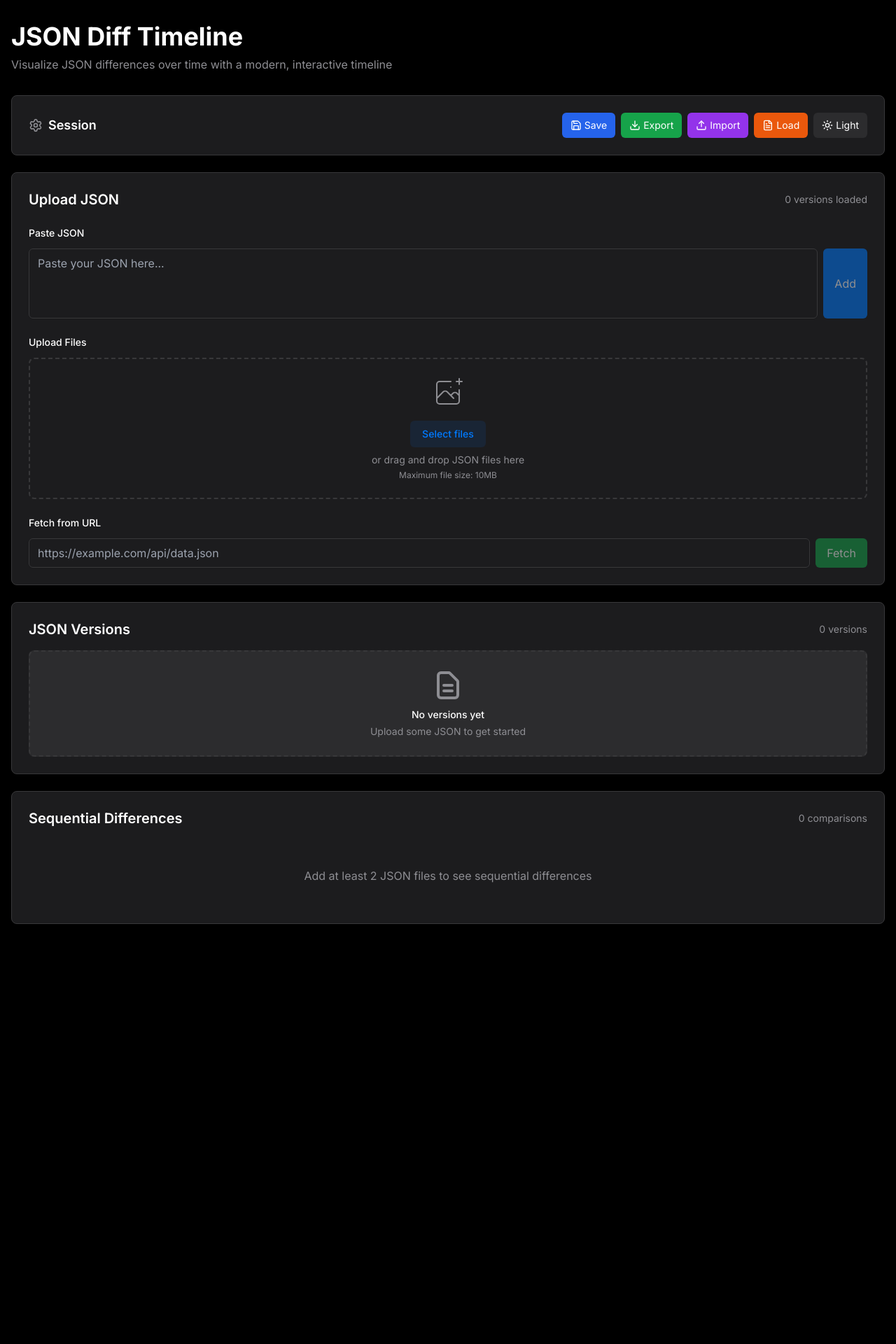
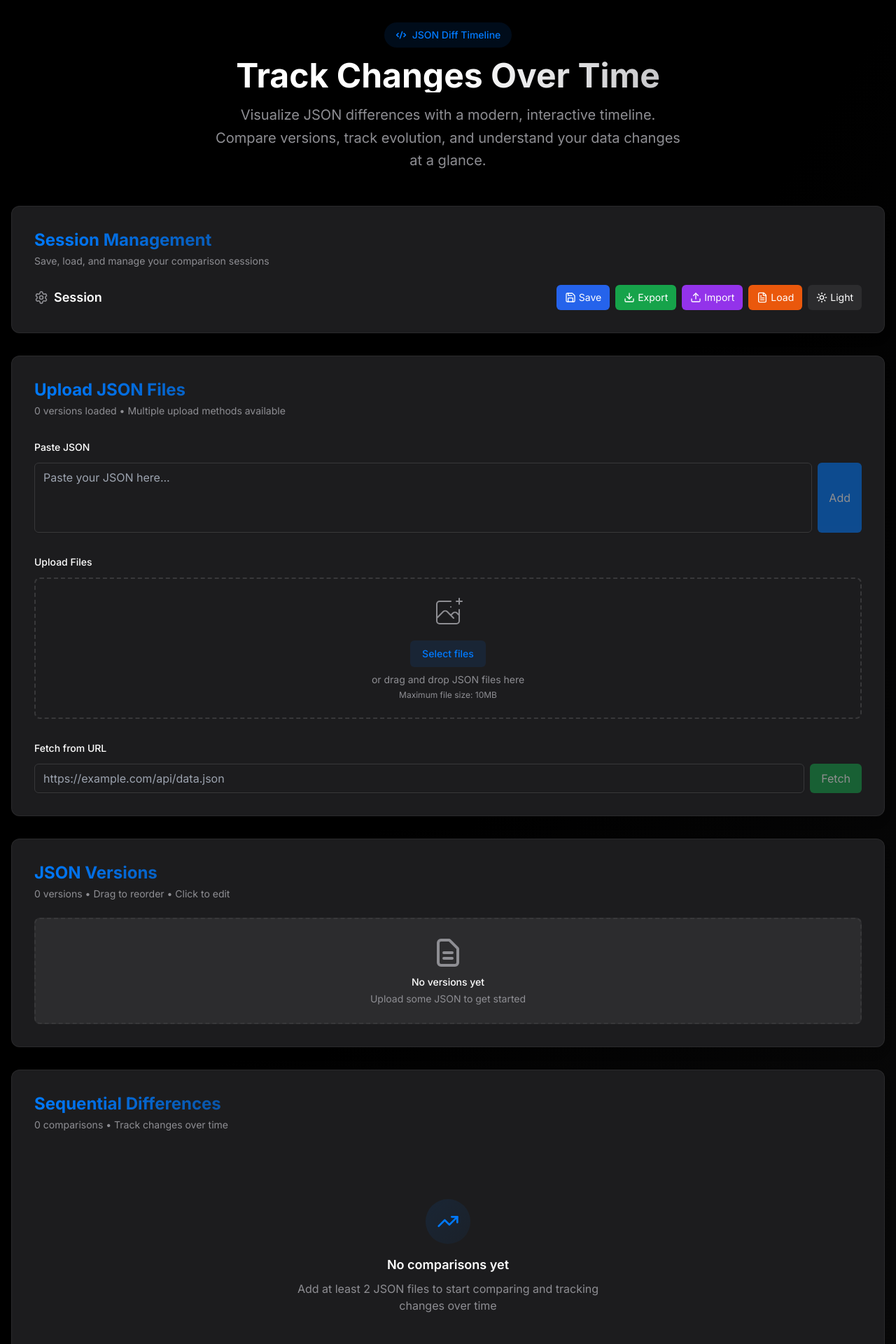
Before and after one commit to beautyfree/diff-few-jsons, a Next.js app: page / in a window 1280 px wide. Shown: the top 1920 px of the page at 70% size. Before the commit the page ends 1352 px from the top, so only its background shows below. Built offline with nearby package versions, Linux system fonts and the light colour scheme.

Commit message:
feat: update

```diff
--- a/app/page.tsx
+++ b/app/page.tsx
@@ -24,14 +24,21 @@ const SessionBar = dynamic(() => import('@/components/SessionBar'), {
 
 export default function HomePage() {
   return (
-    <main className="min-h-screen bg-background">
+    <main className="min-h-screen bg-gradient-to-br from-background via-background to-muted/20">
       <div className="container mx-auto px-4 py-8">
-        <header className="mb-8">
-          <h1 className="text-4xl font-bold text-foreground mb-2">
+        {/* Modern Hero Header */}
+        <header className="mb-12 text-center">
+          <div className="inline-flex items-center gap-2 px-4 py-2 bg-primary/10 text-primary rounded-full text-sm font-medium mb-4">
+            <svg className="w-4 h-4" fill="currentColor" viewBox="0 0 20 20">
+              <path fillRule="evenodd" d="M12.316 3.051a1 1 0 01.633 1.265l-4 12a1 1 0 11-1.898-.632l4-12a1 1 0 011.265-.633zM5.707 6.293a1 1 0 010 1.414L3.414 10l2.293 2.293a1 1 0 11-1.414 1.414l-3-3a1 1 0 010-1.414l3-3a1 1 0 011.414 0zm8.586 0a1 1 0 011.414 0l3 3a1 1 0 010 1.414l-3 3a1 1 0 11-1.414-1.414L16.586 10l-2.293-2.293a1 1 0 010-1.414z" clipRule="evenodd" />
+            </svg>
             JSON Diff Timeline
+          </div>
+          <h1 className="text-5xl font-bold text-foreground mb-4 bg-gradient-to-r from-foreground via-foreground to-muted-foreground bg-clip-text text-transparent">
+            Track Changes Over Time
           </h1>
-          <p className="text-muted-foreground">
-            Visualize JSON differences over time with a modern, interactive timeline
+          <p className="text-xl text-muted-foreground max-w-2xl mx-auto leading-relaxed">
+            Visualize JSON differences with a modern, interactive timeline. Compare versions, track evolution, and understand your data changes at a glance.
           </p>
         </header>
 
@@ -40,7 +47,7 @@ export default function HomePage() {
             <div className="text-muted-foreground">Loading...</div>
           </div>
         }>
-                    <div className="grid gap-6">
+          <div className="grid gap-8 max-w-7xl mx-auto">
             {/* Session Management */}
             <SessionBar />
 
--- a/src/components/SequentialDiffs.tsx
+++ b/src/components/SequentialDiffs.tsx
@@ -1,10 +1,11 @@
 'use client'
 
-import React, { useState, Fragment } from 'react'
+import React, { useState, useMemo } from 'react'
 import { useAppStore } from '@/state/store'
-import { Eye, Split } from 'lucide-react'
+import { Eye, Split, TrendingUp } from 'lucide-react'
 import SideBySideDiff from './SideBySideDiff'
 import UnifiedDiff from './UnifiedDiff'
+import { motion, AnimatePresence } from 'framer-motion'
 
 interface SequentialDiffsProps {
   className?: string
@@ -13,44 +14,68 @@ interface SequentialDiffsProps {
 export default function SequentialDiffs({ className = '' }: SequentialDiffsProps) {
   const { versions } = useAppStore()
   const [viewMode, setViewMode] = useState<'side-by-side' | 'unified'>('unified')
-  const [hideUnchanged, setHideUnchanged] = useState(false)
+  const [hideUnchanged, setHideUnchanged] = useState(true)
 
   // Generate sequential pairs
-  const sequentialPairs = versions.length >= 2
+  const sequentialPairs = useMemo(() =>
+    versions.length >= 2
       ? Array.from({ length: versions.length - 1 }, (_, i) => ({
           versionA: versions[i],
           versionB: versions[i + 1]
         }))
-    : []
-
-
+      : [], [versions]
+  )
 
   return (
-    <div className={`space-y-6 p-6 bg-card rounded-lg shadow-sm border border-border ${className}`}>
-      <div className="flex items-center justify-between">
-        <h2 className="text-xl font-semibold text-foreground">Sequential Differences</h2>
-        <span className="text-sm text-muted-foreground">
-          {Math.max(0, versions.length - 1)} comparison{versions.length !== 2 ? 's' : ''}
-        </span>
+    <div className={`space-y-8 p-8 bg-card rounded-xl shadow-lg border border-border/50 backdrop-blur-sm ${className}`}>
+      {/* Modern Header */}
+      <motion.div
+        initial={{ opacity: 0, y: -20 }}
+        animate={{ opacity: 1, y: 0 }}
+        className="flex items-center justify-between"
+      >
+        <div>
+          <h2 className="text-2xl font-bold text-foreground bg-gradient-to-r from-primary to-primary/60 bg-clip-text text-transparent">
+            Sequential Differences
+          </h2>
+          <p className="text-sm text-muted-foreground mt-1">
+            {Math.max(0, versions.length - 1)} comparison{versions.length !== 2 ? 's' : ''} • Track changes over time
+          </p>
         </div>
+      </motion.div>
 
       {versions.length < 2 ? (
-        <div className="text-center py-8 text-muted-foreground">
-          <p>Add at least 2 JSON files to see sequential differences</p>
+        <motion.div
+          initial={{ opacity: 0, scale: 0.95 }}
+          animate={{ opacity: 1, scale: 1 }}
+          className="text-center py-16"
+        >
+          <div className="w-16 h-16 mx-auto mb-4 rounded-full bg-gradient-to-br from-primary/10 to-primary/5 flex items-center justify-center">
+            <TrendingUp className="w-8 h-8 text-primary" />
           </div>
+          <h3 className="text-lg font-semibold text-foreground mb-2">No comparisons yet</h3>
+          <p className="text-muted-foreground max-w-md mx-auto">
+            Add at least 2 JSON files to start comparing and tracking changes over time
+          </p>
+        </motion.div>
       ) : (
         <div className="space-y-6">
-      {/* View Mode Toggle */}
-      <div className="flex items-center justify-between">
-        <h3 className="text-lg font-semibold text-foreground">View Mode</h3>
-        <div className="flex items-center gap-4">
+          {/* Modern Controls */}
+          <motion.div
+            initial={{ opacity: 0, y: 20 }}
+            animate={{ opacity: 1, y: 0 }}
+            className="flex flex-col sm:flex-row items-start sm:items-center justify-between gap-4 p-4 bg-muted/30 rounded-lg border border-border/30"
+          >
+            <div className="flex items-center gap-6">
               <div className="flex items-center gap-2">
+                <span className="text-sm font-medium text-foreground">View:</span>
+                <div className="flex bg-background rounded-lg p-1 border border-border/50">
                   <button
                     onClick={() => setViewMode('side-by-side')}
-              className={`flex items-center gap-1 px-3 py-1 text-sm rounded ${
+                    className={`flex items-center gap-2 px-3 py-1.5 text-sm rounded-md transition-all duration-200 ${
                       viewMode === 'side-by-side'
-                  ? 'bg-primary text-primary-foreground'
-                  : 'bg-secondary text-secondary-foreground hover:bg-accent'
+                        ? 'bg-primary text-primary-foreground shadow-sm'
+                        : 'text-muted-foreground hover:text-foreground hover:bg-muted'
                     }`}
                   >
                     <Split className="w-4 h-4" />
@@ -58,53 +83,71 @@ export default function SequentialDiffs({ className = '' }: SequentialDiffsProps
                   </button>
                   <button
                     onClick={() => setViewMode('unified')}
-              className={`flex items-center gap-1 px-3 py-1 text-sm rounded ${
+                    className={`flex items-center gap-2 px-3 py-1.5 text-sm rounded-md transition-all duration-200 ${
                       viewMode === 'unified'
-                  ? 'bg-primary text-primary-foreground'
-                  : 'bg-secondary text-secondary-foreground hover:bg-accent'
+                        ? 'bg-primary text-primary-foreground shadow-sm'
+                        : 'text-muted-foreground hover:text-foreground hover:bg-muted'
                     }`}
                   >
                     <Eye className="w-4 h-4" />
                     Unified
                   </button>
                 </div>
-
-          <div className="flex items-center gap-2">
-            <input
-              type="checkbox"
-              id="hideUnchanged"
-              checked={hideUnchanged}
-              onChange={(e) => setHideUnchanged(e.target.checked)}
-              className="rounded"
-            />
-            <label htmlFor="hideUnchanged" className="text-sm text-foreground cursor-pointer">
-              Hide unchanged lines
-            </label>
-          </div>
               </div>
             </div>
 
-      {sequentialPairs.map((pair) => (
-        <Fragment key={`${pair.versionA.id}-${pair.versionB.id}`}>
+            <div className="flex items-center gap-3">
+              <label className="flex items-center gap-2 cursor-pointer group">
+                <div className="relative">
+                  <input
+                    type="checkbox"
+                    checked={hideUnchanged}
+                    onChange={(e) => setHideUnchanged(e.target.checked)}
+                    className="sr-only"
+                  />
+                  <div className={`flex items-center px-1 box-content w-5 h-4 rounded-full transition-all duration-200 ${
+                    hideUnchanged ? 'bg-primary' : 'bg-muted'
+                  }`}>
+                    <div className={`w-3 h-3 bg-white rounded-full shadow-sm transition-all duration-200 transform ${
+                      hideUnchanged ? 'translate-x-2' : 'translate-x-0'
+                    }`} />
+                  </div>
+                </div>
+                <span className="text-sm text-foreground group-hover:text-primary transition-colors">
+                  Hide unchanged
+                </span>
+              </label>
+            </div>
+          </motion.div>
+
+          {/* Diff Pairs */}
+          <AnimatePresence>
+            {sequentialPairs.map((pair, index) => (
+              <motion.div
+                key={`${pair.versionA.id}-${pair.versionB.id}`}
+                initial={{ opacity: 0, y: 20 }}
+                animate={{ opacity: 1, y: 0 }}
+                exit={{ opacity: 0, y: -20 }}
+                transition={{ delay: index * 0.1 }}
+              >
+                <div className="bg-background/50 rounded-xl border border-border/50 overflow-hidden shadow-sm">
                   {viewMode === 'side-by-side' ? (
-            <div className="overflow-x-auto">
                     <SideBySideDiff
                       versionA={pair.versionA}
                       versionB={pair.versionB}
                       hideUnchanged={hideUnchanged}
                     />
-            </div>
                   ) : (
-            <div className="overflow-x-auto">
                     <UnifiedDiff
                       versionA={pair.versionA}
                       versionB={pair.versionB}
                       hideUnchanged={hideUnchanged}
                     />
+                  )}
                 </div>
-          )}
-        </Fragment>
+              </motion.div>
             ))}
+          </AnimatePresence>
         </div>
       )}
     </div>
--- a/src/components/SessionBar.tsx
+++ b/src/components/SessionBar.tsx
@@ -216,7 +216,19 @@ function SessionBar({ className = '' }: SessionBarProps) {
   }, [store.versions.length, createSession, isLocalStorageAvailable])
 
   return (
-    <div className={`relative p-6 bg-card rounded-lg shadow-sm border border-border ${className}`}>
+    <div className={`relative p-8 bg-card rounded-xl shadow-lg border border-border/50 backdrop-blur-sm ${className}`}>
+      {/* Modern Header */}
+      <div className="flex items-center justify-between mb-6">
+        <div>
+          <h2 className="text-2xl font-bold text-foreground bg-gradient-to-r from-primary to-primary/60 bg-clip-text text-transparent">
+            Session Management
+          </h2>
+          <p className="text-sm text-muted-foreground mt-1">
+            Save, load, and manage your comparison sessions
+          </p>
+        </div>
+      </div>
+
       {/* Main Controls */}
       <div className="flex items-center justify-between">
         <div className="flex items-center space-x-2">
--- a/src/components/UploadPanel.tsx
+++ b/src/components/UploadPanel.tsx
@@ -264,12 +264,16 @@ function UploadPanel({ className = '' }: UploadPanelProps) {
   }, [handleFileUpload])
 
   return (
-    <div className={`space-y-6 p-6 bg-card rounded-lg shadow-sm border border-border ${className}`}>
+    <div className={`space-y-8 p-8 bg-card rounded-xl shadow-lg border border-border/50 backdrop-blur-sm ${className}`}>
       <div className="flex items-center justify-between">
-        <h2 className="text-xl font-semibold text-foreground">Upload JSON</h2>
-        <span className="text-sm text-muted-foreground">
-          {versions.length} version{versions.length !== 1 ? 's' : ''} loaded
-        </span>
+        <div>
+          <h2 className="text-2xl font-bold text-foreground bg-gradient-to-r from-primary to-primary/60 bg-clip-text text-transparent">
+            Upload JSON Files
+          </h2>
+          <p className="text-sm text-muted-foreground mt-1">
+            {versions.length} version{versions.length !== 1 ? 's' : ''} loaded • Multiple upload methods available
+          </p>
+        </div>
       </div>
 
       {/* Error Toasts */}
--- a/src/components/VersionList.tsx
+++ b/src/components/VersionList.tsx
@@ -102,12 +102,16 @@ function VersionList({ className = '' }: VersionListProps) {
   }, [])
 
   return (
-    <div className={`space-y-4 p-6 bg-card rounded-lg shadow-sm border border-border ${className}`}>
+    <div className={`space-y-6 p-8 bg-card rounded-xl shadow-lg border border-border/50 backdrop-blur-sm ${className}`}>
       <div className="flex items-center justify-between">
-        <h2 className="text-xl font-semibold text-foreground">JSON Versions</h2>
-        <span className="text-sm text-muted-foreground">
-          {versions.length} version{versions.length !== 1 ? 's' : ''}
-        </span>
+        <div>
+          <h2 className="text-2xl font-bold text-foreground bg-gradient-to-r from-primary to-primary/60 bg-clip-text text-transparent">
+            JSON Versions
+          </h2>
+          <p className="text-sm text-muted-foreground mt-1">
+            {versions.length} version{versions.length !== 1 ? 's' : ''} • Drag to reorder • Click to edit
+          </p>
+        </div>
       </div>
 
       {versions.length === 0 ? (
```
Lines whose indentation alone changed are shown as unchanged.
